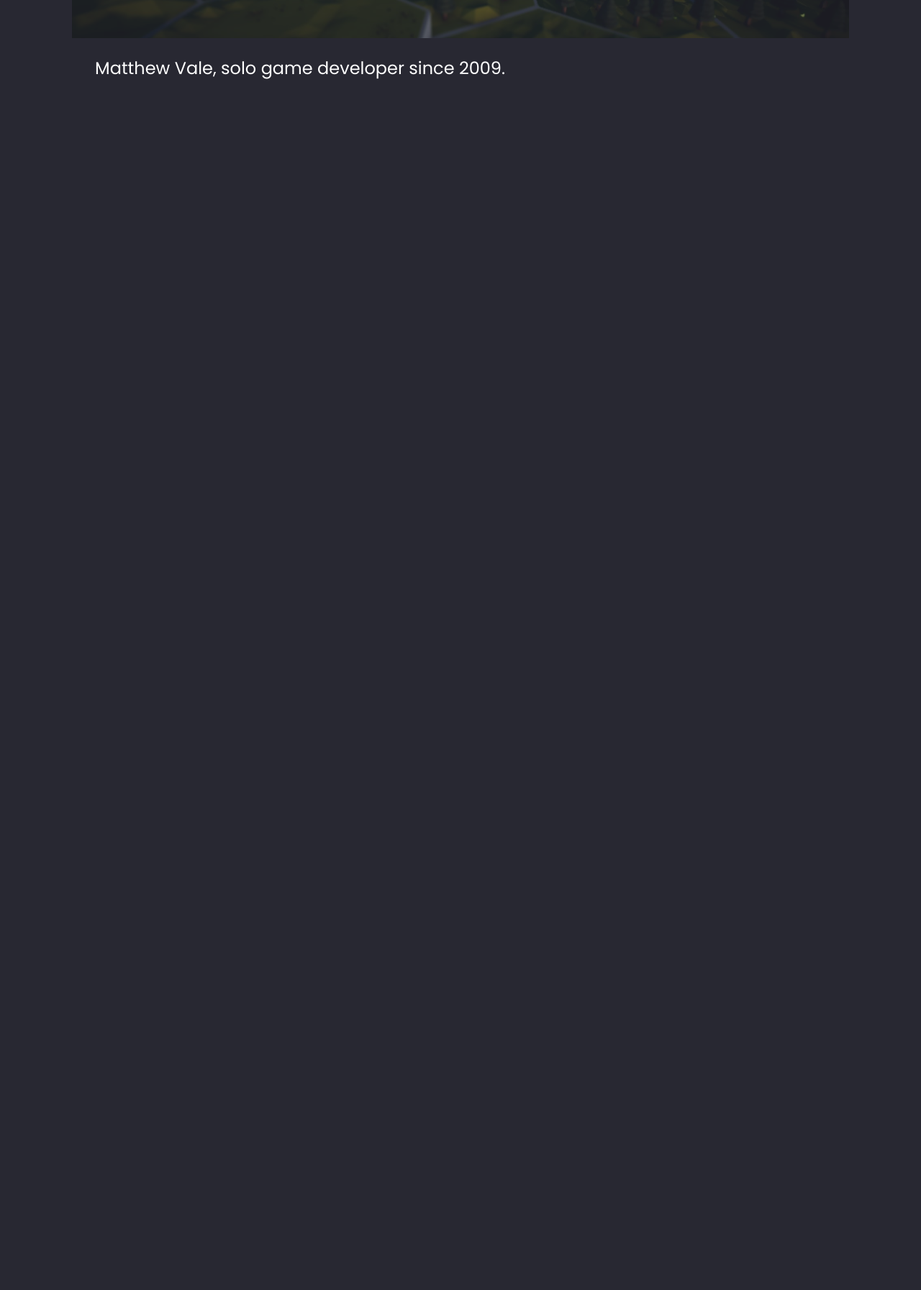
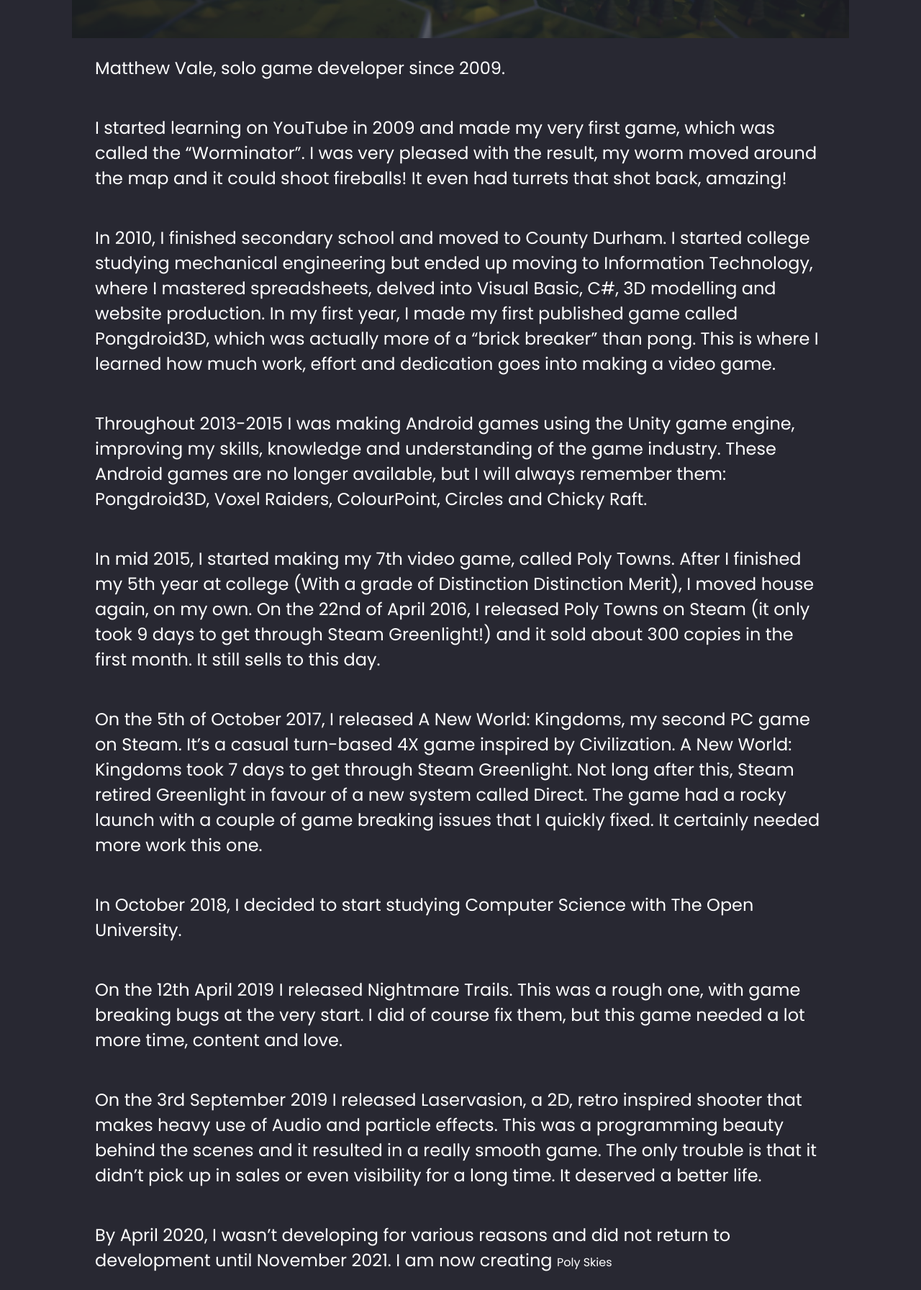
Before and after one commit to matthewvale/matthewvale-portfolio, a PHP site: page /who-am-i.php in a window 1280 px wide. Shown: the part 447-2240 px from the top of the page at 72% size. Before the commit the page ends 557 px from the top, so only its background shows below. Run offline with PHP 8.4, Linux system fonts and the light colour scheme; some web fonts are replaced.

Commit message:
Update who-am-i.php

```diff
--- a/who-am-i.php
+++ b/who-am-i.php
@@ -15,6 +15,15 @@
         <!-- MAIN CONTENT -->
         <div class="page-content-container">
             <p>Matthew Vale, solo game developer since 2009.</p>
+            <p>I started learning on YouTube in 2009 and made my very first game, which was called the “Worminator”. I was very pleased with the result, my worm moved around the map and it could shoot fireballs! It even had turrets that shot back, amazing!</p>
+            <p>In 2010, I finished secondary school and moved to County Durham. I started college studying mechanical engineering but ended up moving to Information Technology, where I mastered spreadsheets, delved into Visual Basic, C#, 3D modelling and website production. In my first year, I made my first published game called Pongdroid3D, which was actually more of a “brick breaker” than pong. This is where I learned how much work, effort and dedication goes into making a video game.</p>
+            <p>Throughout 2013-2015 I was making Android games using the Unity game engine, improving my skills, knowledge and understanding of the game industry. These Android games are no longer available, but I will always remember them: Pongdroid3D, Voxel Raiders, ColourPoint, Circles and Chicky Raft.</p>
+            <p>In mid 2015, I started making my 7th video game, called Poly Towns. After I finished my 5th year at college (With a grade of Distinction Distinction Merit), I moved house again, on my own. On the 22nd of April 2016, I released Poly Towns on Steam (it only took 9 days to get through Steam Greenlight!) and it sold about 300 copies in the first month. It still sells to this day.</p>
+            <p>On the 5th of October 2017, I released A New World: Kingdoms, my second PC game on Steam. It’s a casual turn-based 4X game inspired by Civilization. A New World: Kingdoms took 7 days to get through Steam Greenlight. Not long after this, Steam retired Greenlight in favour of a new system called Direct. The game had a rocky launch with a couple of game breaking issues that I quickly fixed. It certainly needed more work this one.</p>
+            <p>In October 2018, I decided to start studying Computer Science with The Open University.</p>
+            <p>On the 12th April 2019 I released Nightmare Trails. This was a rough one, with game breaking bugs at the very start. I did of course fix them, but this game needed a lot more time, content and love.</p>
+            <p>On the 3rd September 2019 I released Laservasion, a 2D, retro inspired shooter that makes heavy use of Audio and particle effects. This was a programming beauty behind the scenes and it resulted in a really smooth game. The only trouble is that it didn’t pick up in sales or even visibility for a long time. It deserved a better life.</p>
+            <p>By April 2020, I wasn’t developing for various reasons and did not return to development until November 2021. I am now creating <a href="https://matthewvaleblog.wordpress.com/2022/01/08/its-official-poly-skies/">Poly Skies</a></p>
         </div>
     </body>
 </html>
```
